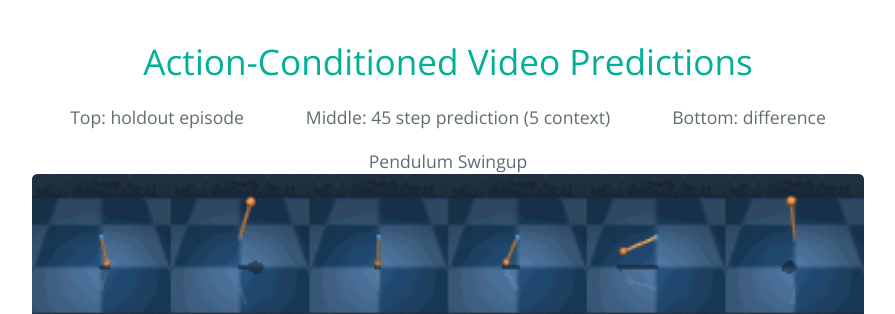
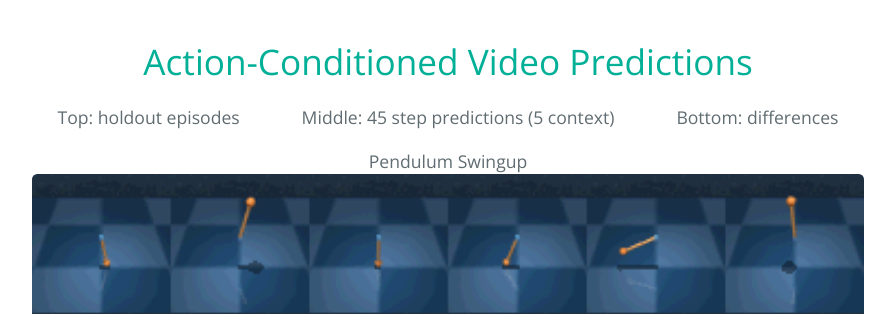
Before and after one commit to dreamrl/dreamrl.github.io, a Jekyll site: the page built from index.md, in a window 1280 px wide and 900 px high, scrolled down 2085 px. Shown: the part 155-469 px from the top of the window, without its empty margins (192-1087 px from the left). Built offline with Jekyll 4.4.1, drawn with Linux system fonts in a browser that asks for light colours.

Commit message:
Clarify prediction figures.

```diff
--- a/index.md
+++ b/index.md
@@ -35,11 +35,11 @@ layout: default
 # Action-Conditioned Video Predictions
 
 <center style="margin-bottom: 1em;">
-Top: holdout episode
+Top: holdout episodes
 <span style="display: inline-block; width: 3em;"></span>
-Middle: 45 step prediction (5 context)
+Middle: 45 step predictions (5 context)
 <span style="display: inline-block; width: 3em;"></span>
-Bottom: difference
+Bottom: differences
 </center>
 
 <figure><figcaption>Pendulum Swingup</figcaption><img src="/assets/openloop/pendulum.gif" /></figure>
```
